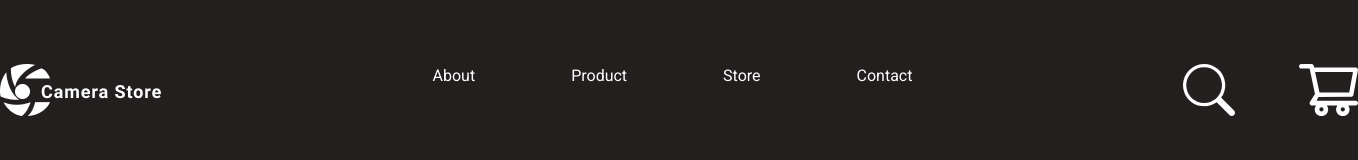
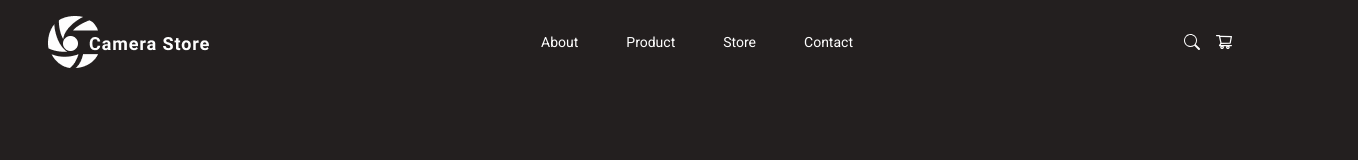
Before and after one commit to zNathan2303/camera-store_camera-evo, a plain HTML site: page index.html in a window 1280 px wide. Shown: the whole page, 1358 px wide, since content can reach past the window. Drawn offline with nearby package versions, Linux system fonts and the light colour scheme.

Commit message:
edição do header feita por completo

```diff
--- a/index.html
+++ b/index.html
@@ -10,17 +10,17 @@
     <title>Camera Store</title>
 </head>
 <body class="bg-[#231F1F]">
-    <header class="flex justify-between mt-16">
+    <header class="flex justify-between items-center mt-4 ml-12 mr-12">
         <img src="./img/logo.png" alt="logo">
-        <menu class="flex gap-24 justify-center text-white font-[Roboto]">
-            <span>About</span>
+        <menu class="flex gap-12 text-[#FEFEFE] text-sm font-[Roboto]">
+            <span class="text-center">About</span>
             <span>Product</span>
             <span>Store</span>
             <span>Contact</span>
         </menu>
-        <div class="flex gap-16">
-            <img src="./img/icon-busca.svg" class="w-[16]" alt="">
-            <img src="./img/icon-carrinho.svg" class="" alt="">
+        <div class="flex gap-4">
+            <img src="./img/icon-busca.svg" class="size-4" alt="">
+            <img src="./img/icon-carrinho.svg" class="size-4" alt="">
         </div>
     </header>
     <main></main>
```
